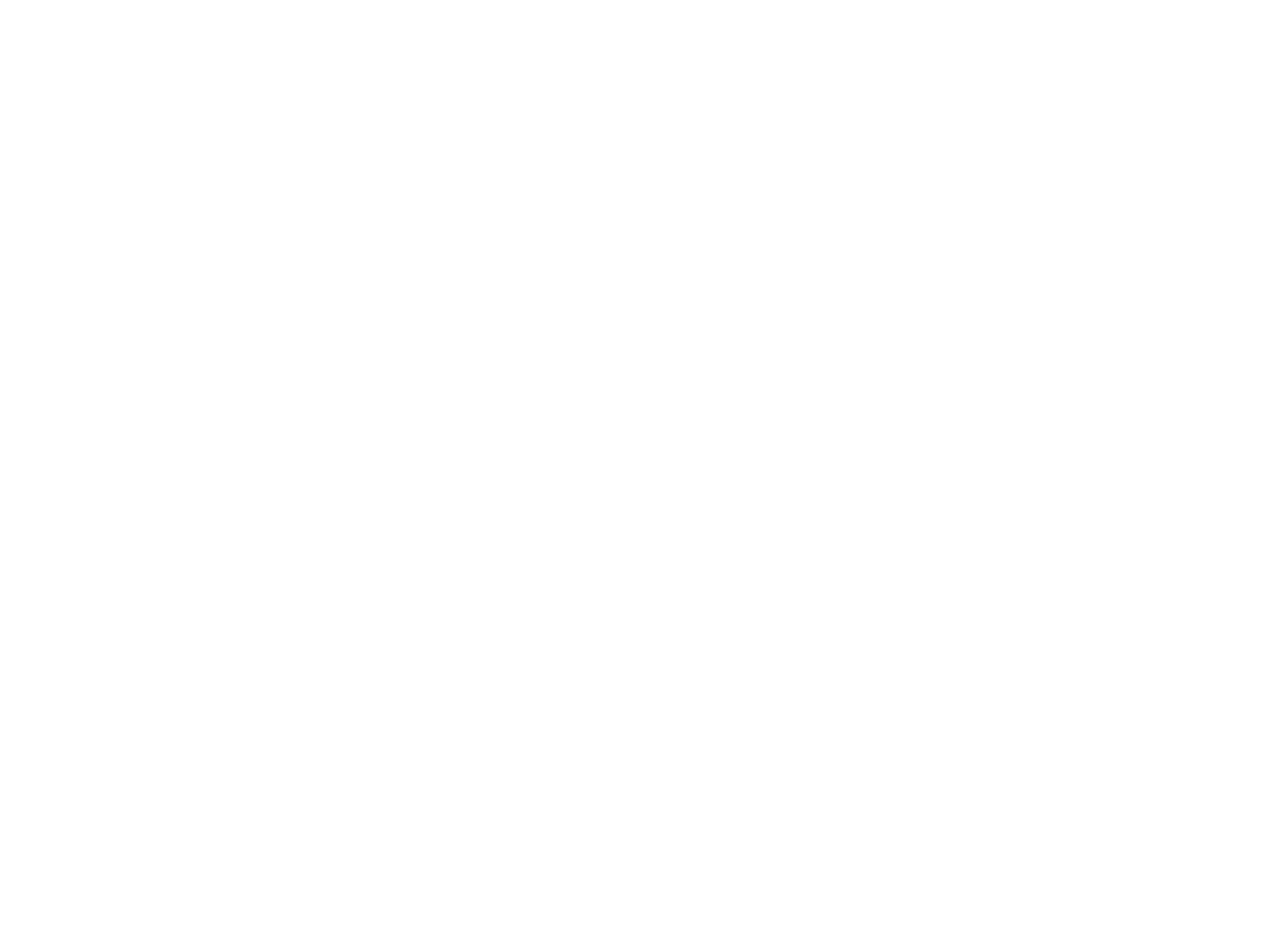
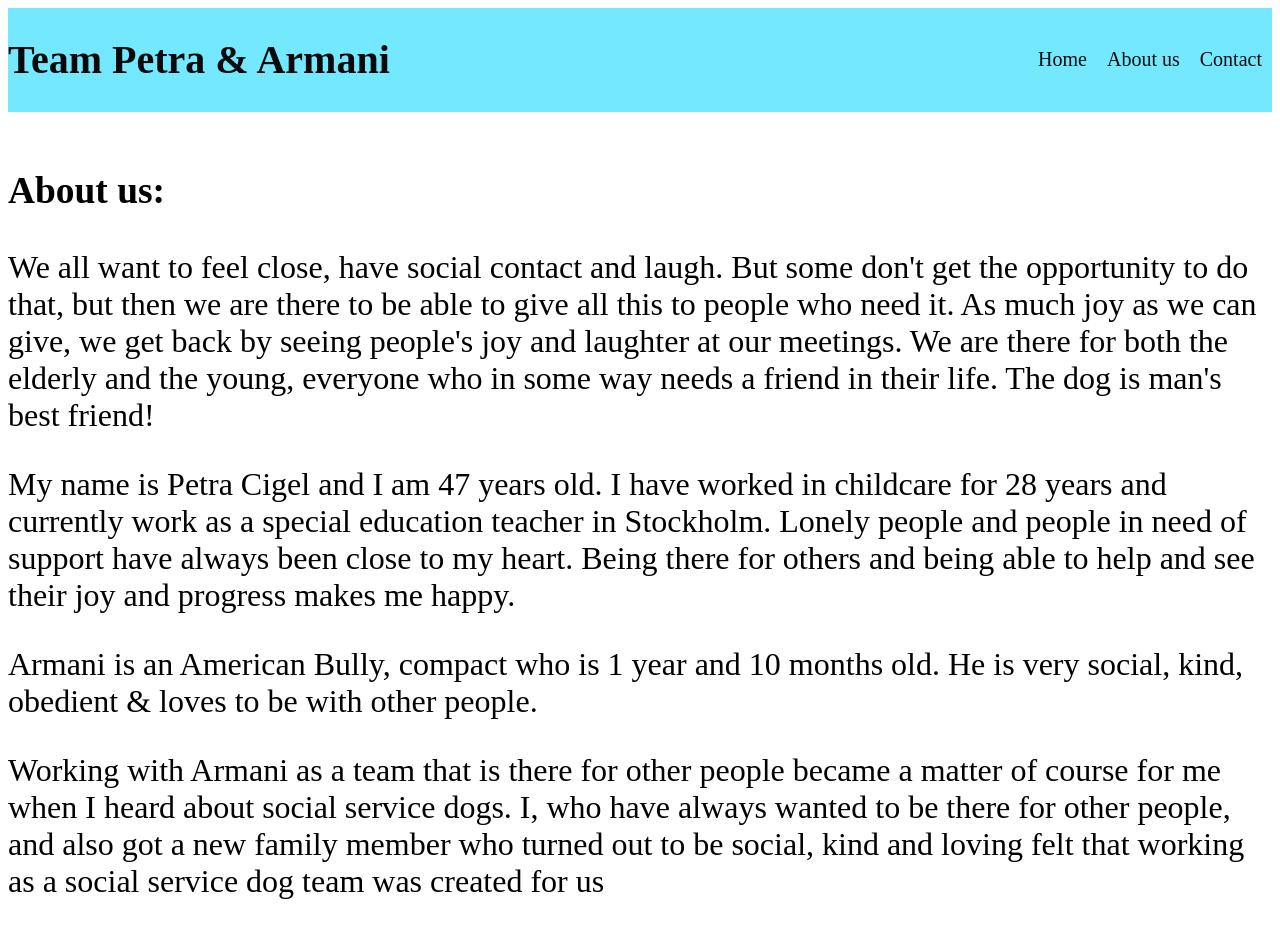
Before and after one commit to Ismino/TeamArmani, a plain HTML site: page aboutus.html in a window 1280 px wide. Before the commit the page ends 800 px from the top, so only its background shows below. Drawn offline with Linux system fonts and the light colour scheme.

Commit message:
Add text to aboutus file

```diff
--- a/aboutus.html
+++ b/aboutus.html
@@ -0,0 +1,45 @@
+<!DOCTYPE html>
+<html lang="en">
+<head>
+    <meta charset="UTF-8">
+    <meta http-equiv="X-UA-Compatible" content="IE=edge">
+    <meta name="viewport" content="width=device-width, initial-scale=1.0">
+    <meta name="keywords" content="therapy dog, social working dog, school dog">
+    <meta name="description" content="Therapy dog for social work in school's and hospital's">
+    <link rel="stylesheet" href="style/style.css">
+    <title>TeamArmani</title>
+</head>
+<body>
+    <header>
+      <a href="index.html">
+        <h1 id="logo">Team Petra & Armani</h1>
+      </a>
+      <nav>
+        <ul id="navbar">
+            <li><a href="#">Home</a></li>
+            <li><a href="aboutus.html">About us</a></li>
+            <li><a href="#">Contact</a></li>
+        </ul>
+
+      </nav>
+    </header>
+
+    <section id="about-us">
+
+      <h3>About us:</h3>
+    <p> We all want to feel close, have social contact and laugh. But some don't get the opportunity to do that, but then we are there to be able to give all this to people who need it. As much joy as we can give, we get back by seeing people's joy and laughter at our meetings. We are there for both the elderly and the young, everyone who in some way needs a friend in their life. The dog is man's best friend!</p>
+    <p>My name is Petra Cigel and I am 47 years old. I have worked in childcare for 28 years and currently work as a special education teacher in Stockholm. Lonely people and people in need of support have always been close to my heart. Being there for others and being able to help and see their joy and progress makes me happy.</p>
+    <p> Armani is an American Bully, compact who is 1 year and 10 months old. He is very social, kind, obedient & loves to be with other people.
+    <p> Working with Armani as a team that is there for other people became a matter of course for me when I heard about social service dogs. I, who have always wanted to be there for other people, and also got a new family member who turned out to be social, kind and loving felt that working as a social service dog team was created for us</p>
+
+
+
+    </section>
+
+
+
+    <footer>
+
+    </footer>
+</body>
+</html>
--- a/style/style.css
+++ b/style/style.css
@@ -68,3 +68,9 @@ position: relative;
     background-color: #73e8ff;
 
 }
+#about-us {
+    width: 100%;
+    height: 100%;
+    font-size: 200%;
+    padding-top: 20px;
+}
```
